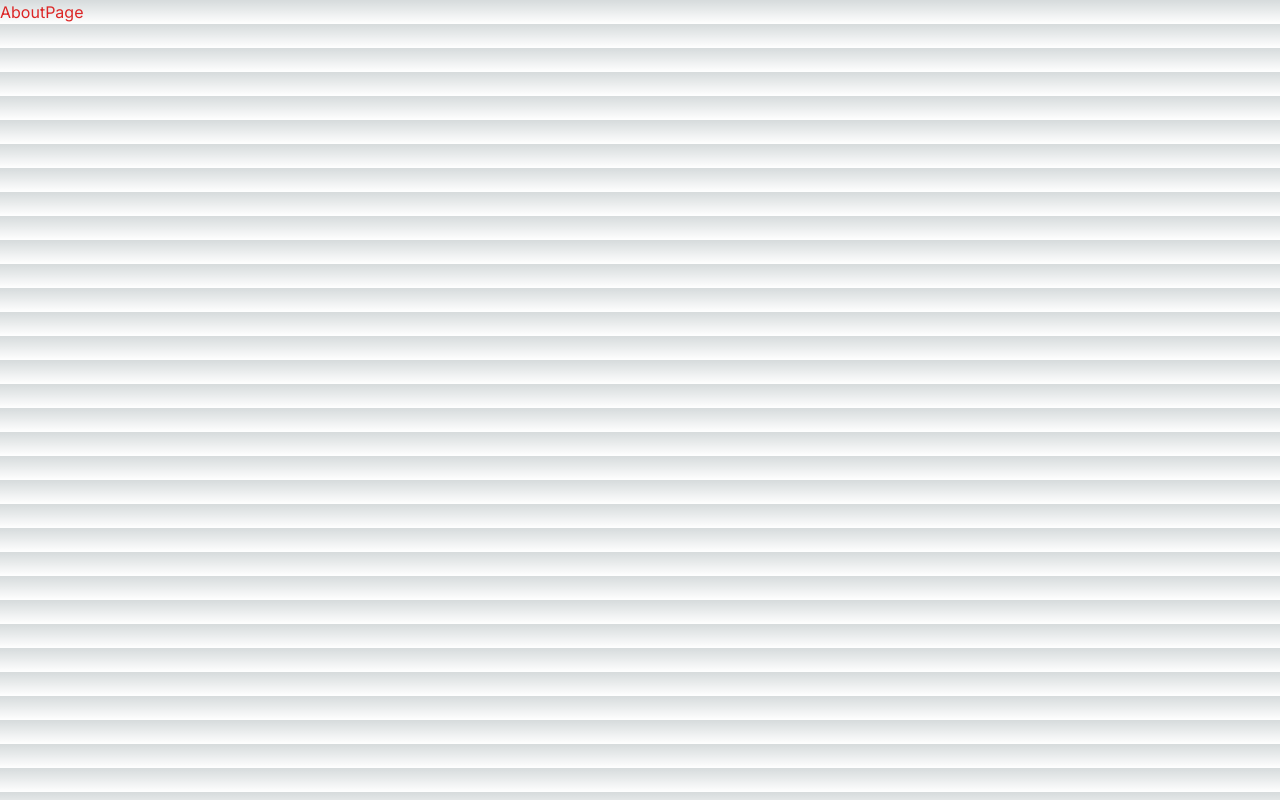
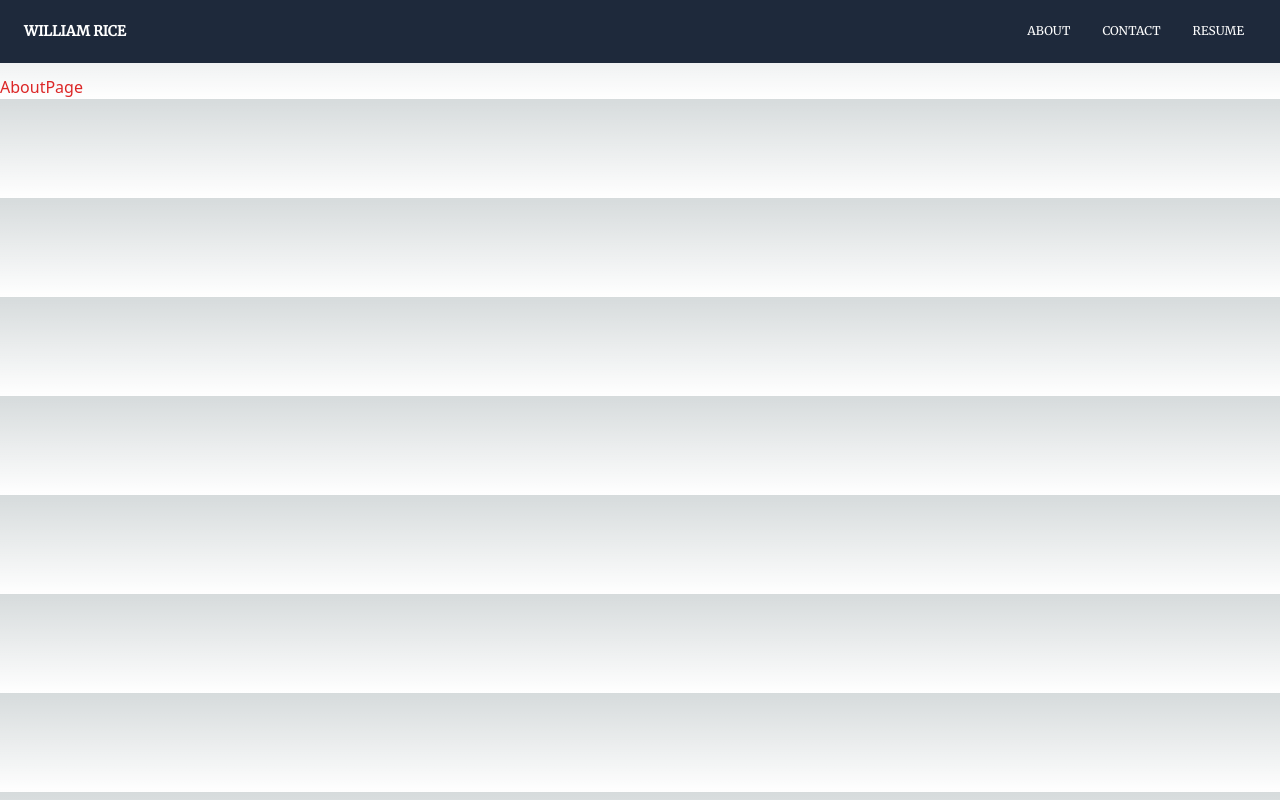
Before and after one commit to williamrice/williamarice-web, a Next.js app: page /about in a window 1280 px wide. Built offline with nearby package versions, Linux system fonts and the light colour scheme.

Commit message:
removed next boilerplate

```diff
--- a/app/layout.tsx
+++ b/app/layout.tsx
@@ -1,22 +1,23 @@
-import './globals.css'
-import type { Metadata } from 'next'
-import { Inter } from 'next/font/google'
-
-const inter = Inter({ subsets: ['latin'] })
+import Navbar from "@/components/NavBar";
+import "./globals.css";
+import type { Metadata } from "next";
 
 export const metadata: Metadata = {
-  title: 'Create Next App',
-  description: 'Generated by create next app',
-}
+  title: "William Rice",
+  description: "Generated by create next app",
+};
 
 export default function RootLayout({
   children,
 }: {
-  children: React.ReactNode
+  children: React.ReactNode;
 }) {
   return (
     <html lang="en">
-      <body className={inter.className}>{children}</body>
+      <body>
+        <Navbar fixed={false} />
+        {children}
+      </body>
     </html>
-  )
+  );
 }
--- a/app/page.tsx
+++ b/app/page.tsx
@@ -1,113 +1,9 @@
-import Image from 'next/image'
+import Image from "next/image";
 
 export default function Home() {
   return (
-    <main className="flex min-h-screen flex-col items-center justify-between p-24">
-      <div className="z-10 w-full max-w-5xl items-center justify-between font-mono text-sm lg:flex">
-        <p className="fixed left-0 top-0 flex w-full justify-center border-b border-gray-300 bg-gradient-to-b from-zinc-200 pb-6 pt-8 backdrop-blur-2xl dark:border-neutral-800 dark:bg-zinc-800/30 dark:from-inherit lg:static lg:w-auto  lg:rounded-xl lg:border lg:bg-gray-200 lg:p-4 lg:dark:bg-zinc-800/30">
-          Get started by editing&nbsp;
-          <code className="font-mono font-bold">app/page.tsx</code>
-        </p>
-        <div className="fixed bottom-0 left-0 flex h-48 w-full items-end justify-center bg-gradient-to-t from-white via-white dark:from-black dark:via-black lg:static lg:h-auto lg:w-auto lg:bg-none">
-          <a
-            className="pointer-events-none flex place-items-center gap-2 p-8 lg:pointer-events-auto lg:p-0"
-            href="https://vercel.com?utm_source=create-next-app&utm_medium=appdir-template&utm_campaign=create-next-app"
-            target="_blank"
-            rel="noopener noreferrer"
-          >
-            By{' '}
-            <Image
-              src="/vercel.svg"
-              alt="Vercel Logo"
-              className="dark:invert"
-              width={100}
-              height={24}
-              priority
-            />
-          </a>
-        </div>
-      </div>
-
-      <div className="relative flex place-items-center before:absolute before:h-[300px] before:w-[480px] before:-translate-x-1/2 before:rounded-full before:bg-gradient-radial before:from-white before:to-transparent before:blur-2xl before:content-[''] after:absolute after:-z-20 after:h-[180px] after:w-[240px] after:translate-x-1/3 after:bg-gradient-conic after:from-sky-200 after:via-blue-200 after:blur-2xl after:content-[''] before:dark:bg-gradient-to-br before:dark:from-transparent before:dark:to-blue-700 before:dark:opacity-10 after:dark:from-sky-900 after:dark:via-[#0141ff] after:dark:opacity-40 before:lg:h-[360px] z-[-1]">
-        <Image
-          className="relative dark:drop-shadow-[0_0_0.3rem_#ffffff70] dark:invert"
-          src="/next.svg"
-          alt="Next.js Logo"
-          width={180}
-          height={37}
-          priority
-        />
-      </div>
-
-      <div className="mb-32 grid text-center lg:mb-0 lg:grid-cols-4 lg:text-left">
-        <a
-          href="https://nextjs.org/docs?utm_source=create-next-app&utm_medium=appdir-template&utm_campaign=create-next-app"
-          className="group rounded-lg border border-transparent px-5 py-4 transition-colors hover:border-gray-300 hover:bg-gray-100 hover:dark:border-neutral-700 hover:dark:bg-neutral-800/30"
-          target="_blank"
-          rel="noopener noreferrer"
-        >
-          <h2 className={`mb-3 text-2xl font-semibold`}>
-            Docs{' '}
-            <span className="inline-block transition-transform group-hover:translate-x-1 motion-reduce:transform-none">
-              -&gt;
-            </span>
-          </h2>
-          <p className={`m-0 max-w-[30ch] text-sm opacity-50`}>
-            Find in-depth information about Next.js features and API.
-          </p>
-        </a>
-
-        <a
-          href="https://nextjs.org/learn?utm_source=create-next-app&utm_medium=appdir-template-tw&utm_campaign=create-next-app"
-          className="group rounded-lg border border-transparent px-5 py-4 transition-colors hover:border-gray-300 hover:bg-gray-100 hover:dark:border-neutral-700 hover:dark:bg-neutral-800/30"
-          target="_blank"
-          rel="noopener noreferrer"
-        >
-          <h2 className={`mb-3 text-2xl font-semibold`}>
-            Learn{' '}
-            <span className="inline-block transition-transform group-hover:translate-x-1 motion-reduce:transform-none">
-              -&gt;
-            </span>
-          </h2>
-          <p className={`m-0 max-w-[30ch] text-sm opacity-50`}>
-            Learn about Next.js in an interactive course with&nbsp;quizzes!
-          </p>
-        </a>
-
-        <a
-          href="https://vercel.com/templates?framework=next.js&utm_source=create-next-app&utm_medium=appdir-template&utm_campaign=create-next-app"
-          className="group rounded-lg border border-transparent px-5 py-4 transition-colors hover:border-gray-300 hover:bg-gray-100 hover:dark:border-neutral-700 hover:dark:bg-neutral-800/30"
-          target="_blank"
-          rel="noopener noreferrer"
-        >
-          <h2 className={`mb-3 text-2xl font-semibold`}>
-            Templates{' '}
-            <span className="inline-block transition-transform group-hover:translate-x-1 motion-reduce:transform-none">
-              -&gt;
-            </span>
-          </h2>
-          <p className={`m-0 max-w-[30ch] text-sm opacity-50`}>
-            Explore the Next.js 13 playground.
-          </p>
-        </a>
-
-        <a
-          href="https://vercel.com/new?utm_source=create-next-app&utm_medium=appdir-template&utm_campaign=create-next-app"
-          className="group rounded-lg border border-transparent px-5 py-4 transition-colors hover:border-gray-300 hover:bg-gray-100 hover:dark:border-neutral-700 hover:dark:bg-neutral-800/30"
-          target="_blank"
-          rel="noopener noreferrer"
-        >
-          <h2 className={`mb-3 text-2xl font-semibold`}>
-            Deploy{' '}
-            <span className="inline-block transition-transform group-hover:translate-x-1 motion-reduce:transform-none">
-              -&gt;
-            </span>
-          </h2>
-          <p className={`m-0 max-w-[30ch] text-sm opacity-50`}>
-            Instantly deploy your Next.js site to a shareable URL with Vercel.
-          </p>
-        </a>
-      </div>
-    </main>
-  )
+    <div className="flex flex-col items-center justify-center w-full flex-1 px-20 text-center">
+      <h1>Website Coming Soon</h1>
+    </div>
+  );
 }
--- /dev/null
+++ b/components/NavBar.tsx
@@ -0,0 +1,84 @@
+"use client";
+
+import React from "react";
+
+import { AiOutlineMenu } from "react-icons/ai";
+import { Merriweather } from "next/font/google";
+
+const merriweather = Merriweather({
+  subsets: ["latin-ext"],
+  weight: "400",
+  style: "normal",
+  display: "swap",
+});
+
+interface NavBarProps {
+  fixed?: boolean;
+}
+
+export default function Navbar({ fixed }: NavBarProps) {
+  const [navbarOpen, setNavbarOpen] = React.useState(false);
+  return (
+    <>
+      <div className="relative flex flex-wrap items-center justify-between px-2 py-3 bg-slate-800 mb-3">
+        <div className="container px-4 mx-auto flex flex-wrap items-center justify-between">
+          <div className="w-full relative flex justify-between lg:w-auto lg:static lg:block lg:justify-start">
+            <a
+              className={`${merriweather.className} text-sm font-bold leading-relaxed inline-block mr-4 py-2 whitespace-nowrap uppercase text-white`}
+              href="#pablo"
+            >
+              William Rice
+            </a>
+            <button
+              className="text-white cursor-pointer text-xl leading-none px-3 py-1 border border-solid border-transparent rounded bg-transparent block lg:hidden outline-none focus:outline-none"
+              type="button"
+              onClick={() => setNavbarOpen(!navbarOpen)}
+            >
+              <AiOutlineMenu size={30} />
+            </button>
+          </div>
+          <div
+            className={
+              "lg:flex flex-grow items-center" +
+              (navbarOpen ? " flex" : " hidden")
+            }
+            id="example-navbar-danger"
+          >
+            <ul className="flex flex-col lg:flex-row list-none lg:ml-auto">
+              <li className="nav-item">
+                <a
+                  className="px-3 py-2 flex items-center text-xs uppercase font-bold leading-snug text-white hover:opacity-75"
+                  href="#pablo"
+                >
+                  <span className={`${merriweather.className} ml-2`}>
+                    About
+                  </span>
+                </a>
+              </li>
+              <li className="nav-item">
+                <a
+                  className="px-3 py-2 flex items-center text-xs uppercase font-bold leading-snug text-white hover:opacity-75"
+                  href="#pablo"
+                >
+                  <span className={`${merriweather.className} ml-2`}>
+                    Contact
+                  </span>
+                </a>
+              </li>
+              <li className="nav-item">
+                <a
+                  className="px-3 py-2 flex items-center text-xs uppercase font-bold leading-snug text-white hover:opacity-75"
+                  href="#pablo"
+                >
+                  <span className={`${merriweather.className} ml-2`}>
+                    Resume
+                  </span>
+                </a>
+              </li>
+            </ul>
+          </div>
+        </div>
+      </div>
+    </>
+  );
+}
--- /dev/null
+++ b/components/ProfileHero.tsx
@@ -0,0 +1,7 @@
+import React from "react";
+
+const ProfileHero = () => {
+  return <div>ProfileHero</div>;
+};
+
+export default ProfileHero;
--- a/package.json
+++ b/package.json
@@ -9,6 +9,8 @@
     "lint": "next lint"
   },
   "dependencies": {
+    "@heroicons/react": "^2.0.18",
+    "@mui/material": "^5.14.0",
     "@types/node": "20.4.2",
     "@types/react": "18.2.15",
     "@types/react-dom": "18.2.7",
@@ -19,6 +21,7 @@
     "postcss": "8.4.26",
     "react": "18.2.0",
     "react-dom": "18.2.0",
+    "react-icons": "^4.10.1",
     "tailwindcss": "3.3.3",
     "typescript": "5.1.6"
   }
```
Also changed, not shown: 1 other file (tests, documents, lock files or other folders).
